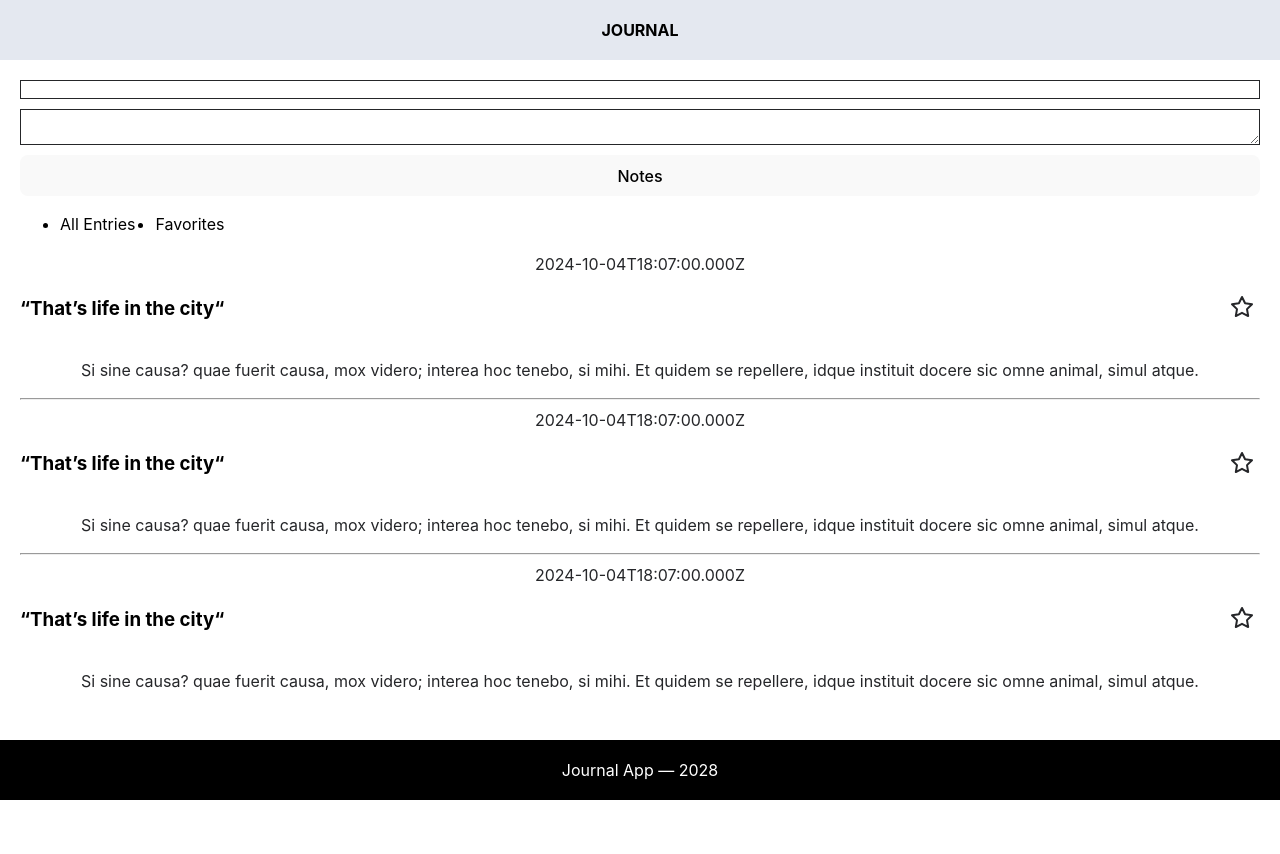
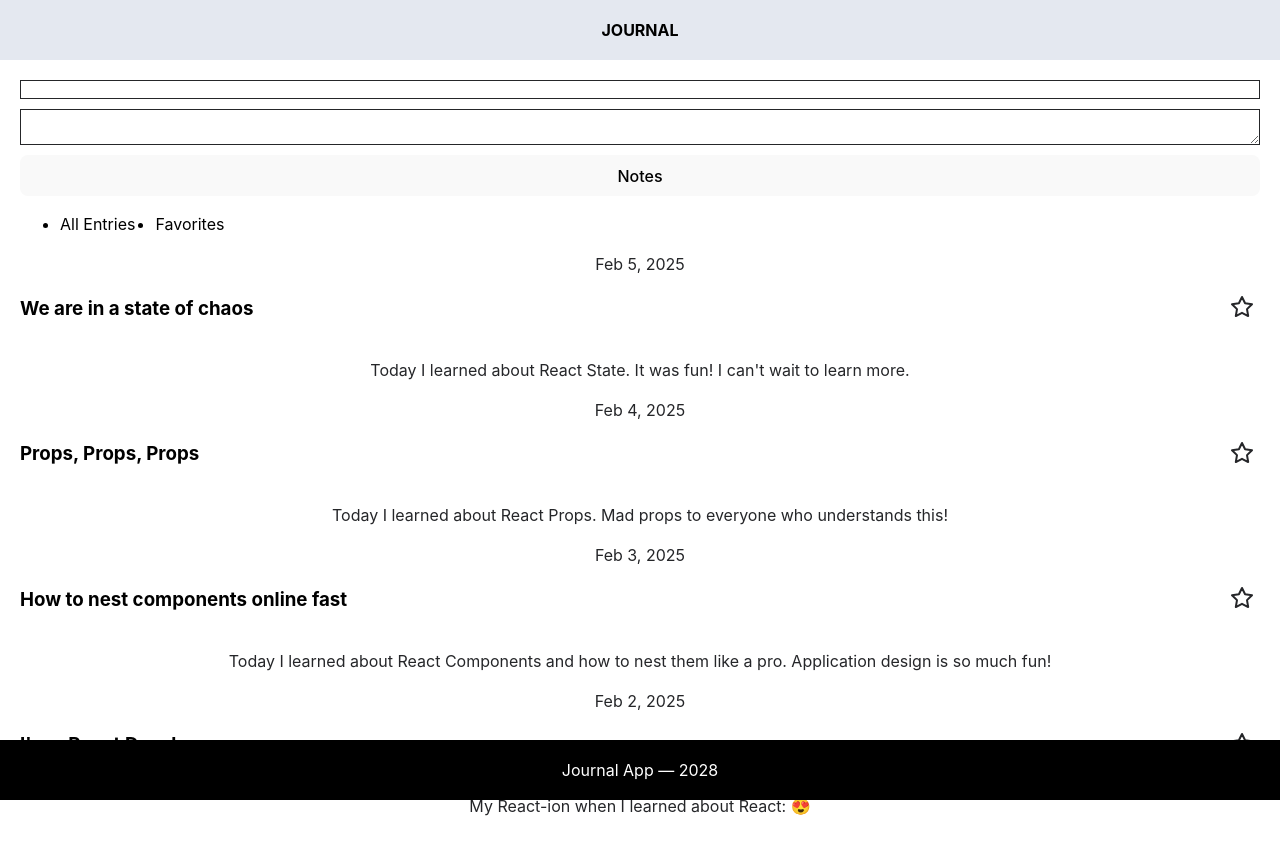
Before and after one commit to fadiktekin/challenges, a React (Vite) app in the folder journal-app/: page / in a window 1280 px wide. Before the commit the page ends 800 px from the top, so only its background shows below. Built offline with nearby package versions, Linux system fonts and the light colour scheme.

Commit message:
show more entries

```diff
--- a/journal-app/src/components/Entries/index.tsx
+++ b/journal-app/src/components/Entries/index.tsx
@@ -1,11 +1,50 @@
 import { Tabs } from "../Tabs";
-import { EntryList } from "../EntryList";
+import { Entry } from "../Entry";
+
+import "./Entries.css";
+import { Fragment } from "react/jsx-runtime";
+
+const entries = [
+  {
+    id: 1000,
+    date: "Feb 5, 2025",
+    motto: "We are in a state of chaos",
+    notes:
+      "Today I learned about React State. It was fun! I can't wait to learn more.",
+  },
+  {
+    id: 999,
+    date: "Feb 4, 2025",
+    motto: "Props, Props, Props",
+    notes:
+      "Today I learned about React Props. Mad props to everyone who understands this!",
+  },
+  {
+    id: 998,
+    date: "Feb 3, 2025",
+    motto: "How to nest components online fast",
+    notes:
+      "Today I learned about React Components and how to nest them like a pro. Application design is so much fun!",
+  },
+  {
+    id: 997,
+    date: "Feb 2, 2025",
+    motto: "I'm a React Developer",
+    notes: "My React-ion when I learned about React: 😍",
+  },
+];
 
 export function Entries() {
   return (
     <>
       <Tabs />
-      <EntryList />
+      <section className="entry-list">
+        {entries.map((entry) => (
+          <Fragment key={entry.id}>
+            <Entry date={entry.date} motto={entry.motto} notes={entry.notes} />
+          </Fragment>
+        ))}
+      </section>
     </>
   );
 }
--- a/journal-app/src/components/Entry/index.tsx
+++ b/journal-app/src/components/Entry/index.tsx
@@ -2,21 +2,17 @@
 
 import { FavoriteButton } from "../FavoriteButton";
 
-export function Entry() {
-  const now = new Date().toISOString();
+type EntryPropTypes = { date: string; motto: string; notes: string };
 
+export function Entry({ date, motto, notes }: EntryPropTypes) {
   return (
     <article>
-      <time dateTime={now}>{now}</time>
+      <time dateTime={date}>{date}</time>
       <div className="title-icon">
-        <h3>“That’s life in the city“</h3>
+        <h3>{motto}</h3>
         <FavoriteButton />
       </div>
-      <p>
-        Si sine causa? quae fuerit causa, mox videro; interea hoc tenebo, si
-        mihi. Et quidem se repellere, idque instituit docere sic omne animal,
-        simul atque.
-      </p>
+      <p>{notes}</p>
     </article>
   );
 }
--- a/journal-app/src/components/EntryList/index.tsx
+++ /dev/null
@@ -1,13 +0,0 @@
-import { Entry } from "../Entry";
-
-export function EntryList() {
-  return (
-    <section className="entry-list">
-      <Entry />
-      <hr />
-      <Entry />
-      <hr />
-      <Entry />
-    </section>
-  );
-}
```
Also changed, not shown: journal-app/src/components/Entries/Entries.css (renamed from journal-app/src/components/EntryList/EntryList.css).
